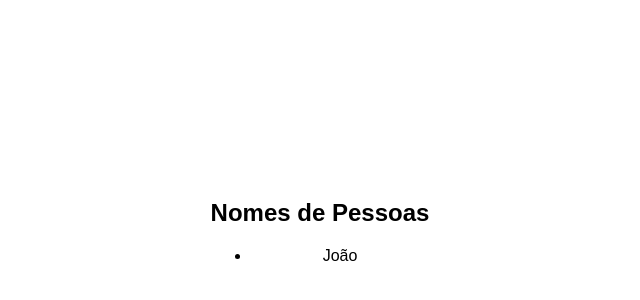
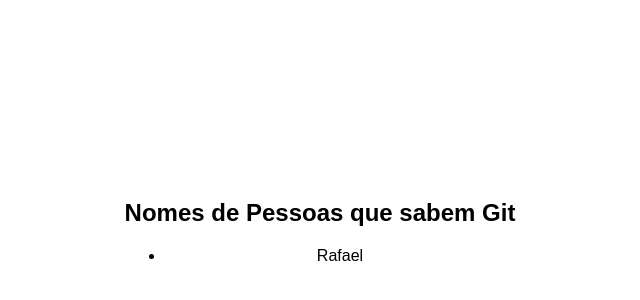
Before and after one commit to faeldantas/gitandgithub, a plain HTML site: page index.html in a window 1280 px wide. Shown: the part 170-470 px from the top of the page, without its empty margins (320-960 px from the left). Drawn offline with Linux system fonts and the light colour scheme.

Commit message:
Commit inicial

```diff
--- a/index.html
+++ b/index.html
@@ -21,10 +21,9 @@
 </head>
 <body>
     <div class="lista">
-        <h2>Nomes de Pessoas</h2>
+        <h2>Nomes de Pessoas que sabem Git</h2>
         <ul>
-            <li>João</li>
-
+            <li>Rafael</li>
         </ul>
     </div>
 </body>
```
